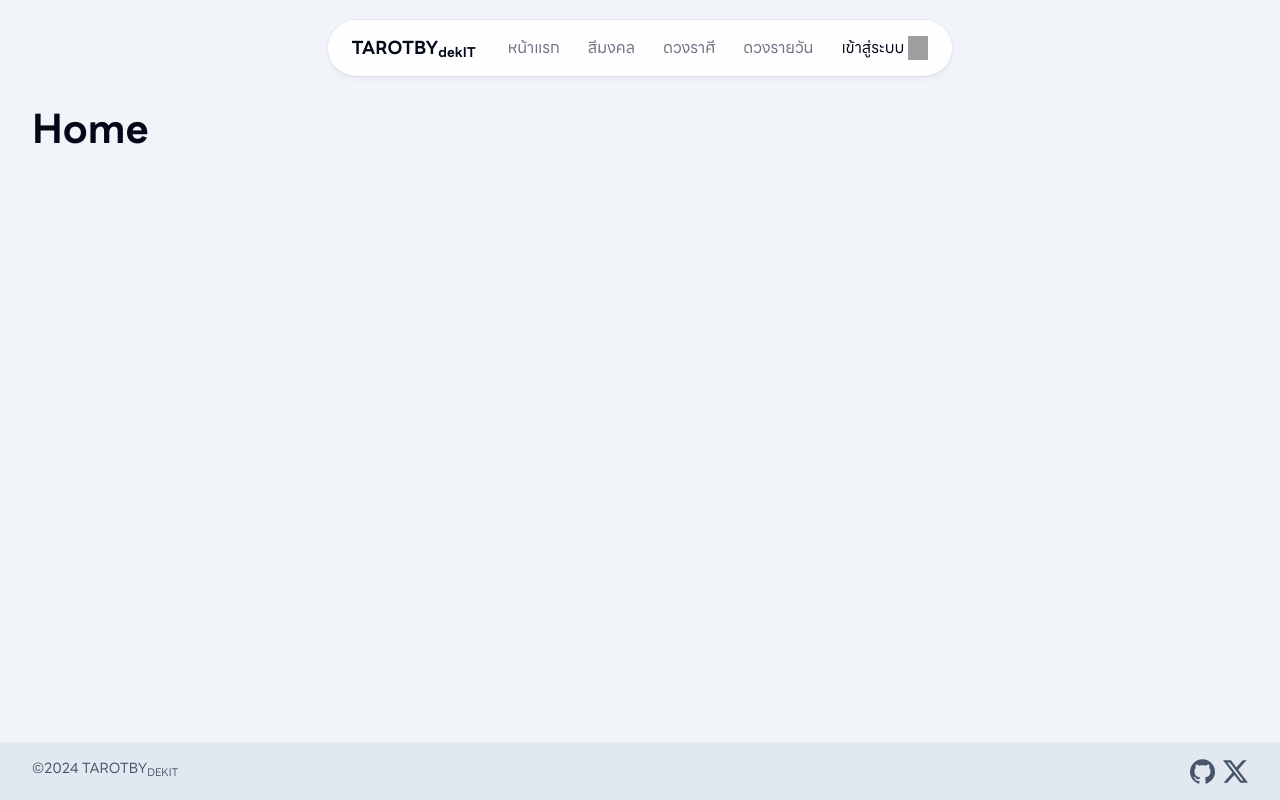
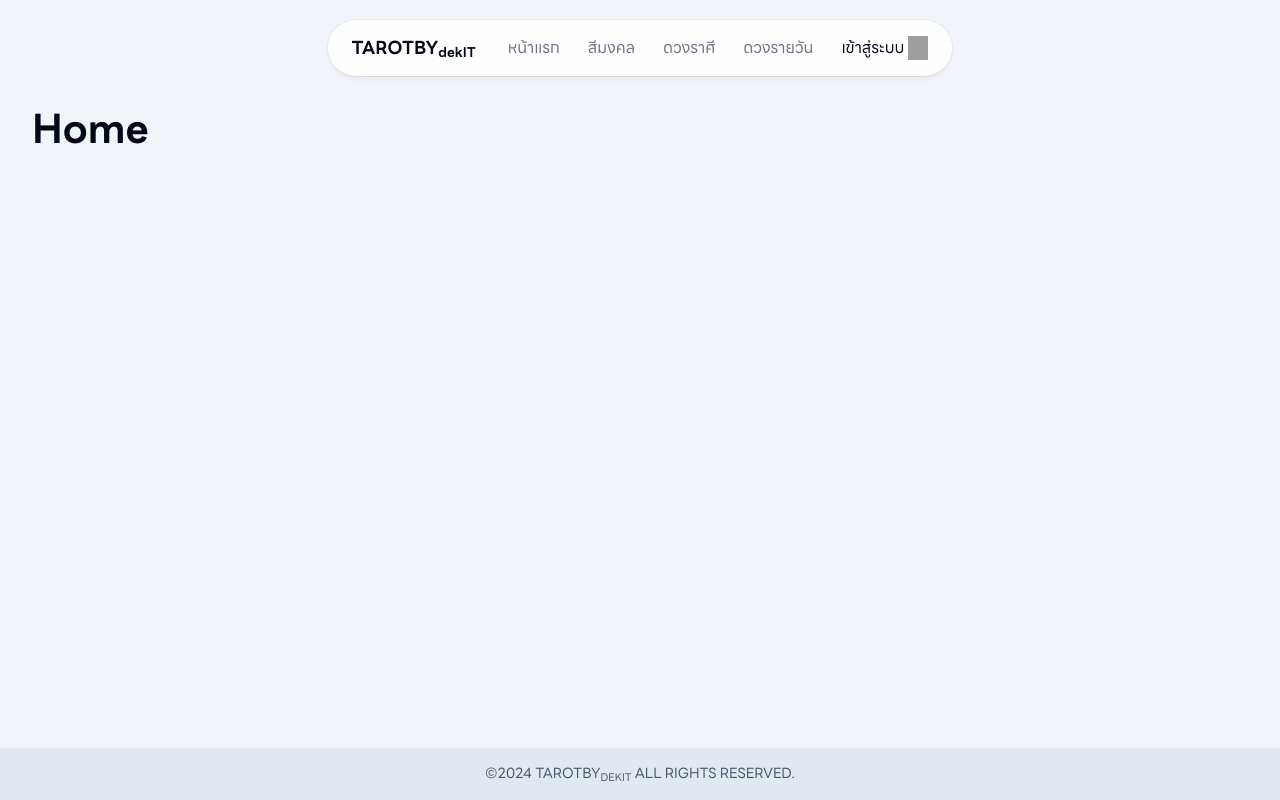
Before and after one commit to artijo/tarot-client, a React (Vite) app: page / in a window 1280 px wide. Built offline with nearby package versions, Linux system fonts and the light colour scheme; grey boxes are pictures that could not be loaded.

Commit message:
Update Footer.jsx

```diff
--- a/src/components/Footer.jsx
+++ b/src/components/Footer.jsx
@@ -1,21 +1,22 @@
 function Footer () {
   return (
     <footer className='mt-auto flex min-h-12 items-center justify-center border-t absolute bottom-0 w-full border-slate-100/80 bg-slate-200 uppercase text-slate-600'>
-    <div className="container flex flex-col text-center sm:justify-between sm:flex-row">
+    <div className="container flex flex-col text-center sm:justify-center sm:flex-row">
         <div className="my-4 text-sm" id="ft-context">
           ©2024{' '}
           <a href='https://artijo.com/' target='_blank'>
           TAROTBY<sub>dekIT</sub>
           </a>
+          {' '} All rights reserved.
         </div>
-        <div className="my-4 flex gap-2 justify-center items-center">
+        {/* <div className="my-4 flex gap-2 justify-center items-center">
             <a href="https://github.com/artijo" title="github" target="_blank">
                 <svg width="25px" role="img" viewBox="0 0 24 24" xmlns="http://www.w3.org/2000/svg"><title>GitHub</title><path d="M12 .297c-6.63 0-12 5.373-12 12 0 5.303 3.438 9.8 8.205 11.385.6.113.82-.258.82-.577 0-.285-.01-1.04-.015-2.04-3.338.724-4.042-1.61-4.042-1.61C4.422 18.07 3.633 17.7 3.633 17.7c-1.087-.744.084-.729.084-.729 1.205.084 1.838 1.236 1.838 1.236 1.07 1.835 2.809 1.305 3.495.998.108-.776.417-1.305.76-1.605-2.665-.3-5.466-1.332-5.466-5.93 0-1.31.465-2.38 1.235-3.22-.135-.303-.54-1.523.105-3.176 0 0 1.005-.322 3.3 1.23.96-.267 1.98-.399 3-.405 1.02.006 2.04.138 3 .405 2.28-1.552 3.285-1.23 3.285-1.23.645 1.653.24 2.873.12 3.176.765.84 1.23 1.91 1.23 3.22 0 4.61-2.805 5.625-5.475 5.92.42.36.81 1.096.81 2.22 0 1.606-.015 2.896-.015 3.286 0 .315.21.69.825.57C20.565 22.092 24 17.592 24 12.297c0-6.627-5.373-12-12-12"/></svg>
             </a>
             <a href="https://x.com/artijo_" title="X" target="_blank">
                 <svg width="25px" role="img" viewBox="0 0 24 24" xmlns="http://www.w3.org/2000/svg"><title>X</title><path d="M18.901 1.153h3.68l-8.04 9.19L24 22.846h-7.406l-5.8-7.584-6.638 7.584H.474l8.6-9.83L0 1.154h7.594l5.243 6.932ZM17.61 20.644h2.039L6.486 3.24H4.298Z"/></svg>
             </a>
-        </div>
+        </div> */}
     </div>
   </footer>
   );
```
